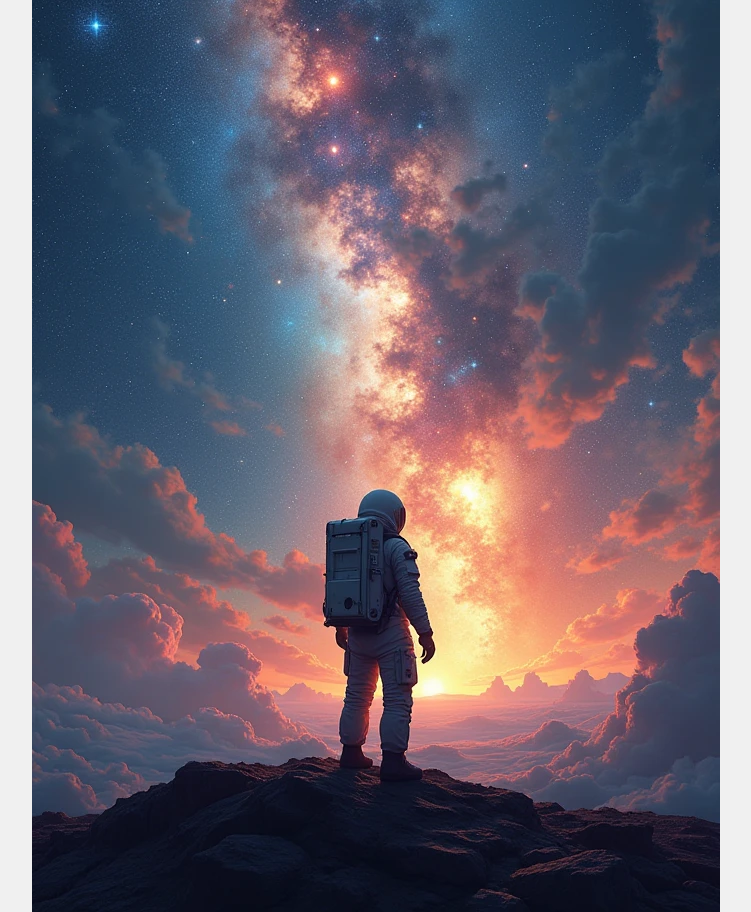
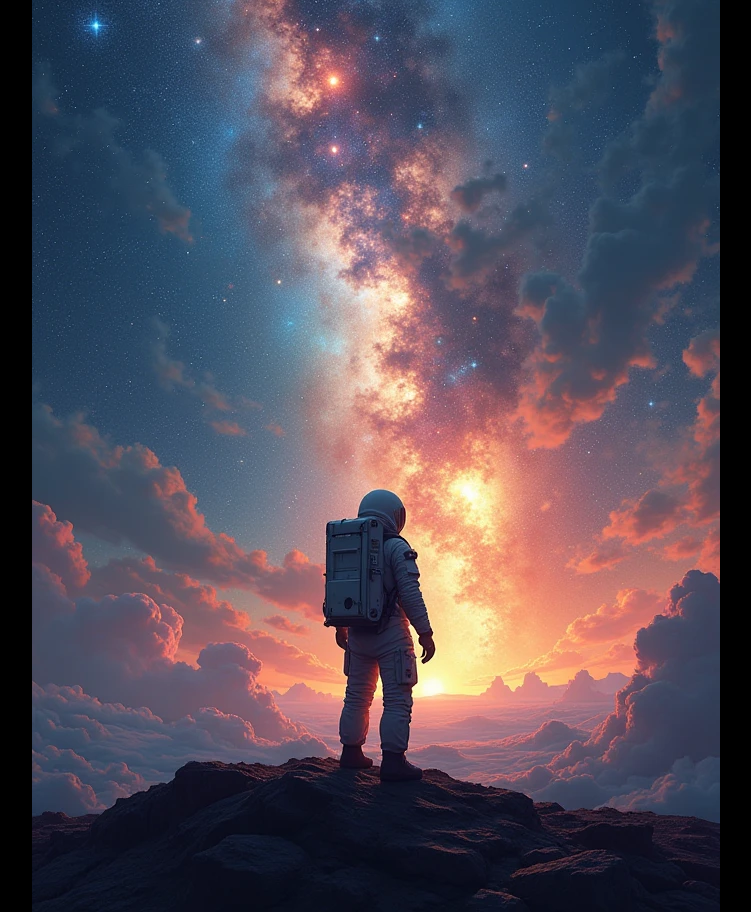
Before and after one commit to Gildus/systems.pe, a plain HTML site: page index.html in a window 1280 px wide. Shown: the whole page, without its empty margins (264-1015 px from the left). Drawn offline with Linux system fonts and the light colour scheme.

Commit message:
Update index.html

```diff
--- a/index.html
+++ b/index.html
@@ -11,7 +11,7 @@
             align-items: center;
             height: 100vh;
             margin: 0;
-            background-color: #f0f0f0;
+            background-color: #000;
         }
         img {
             max-width: 100%;
```
